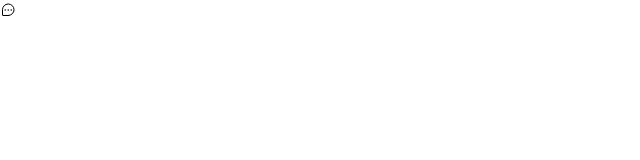
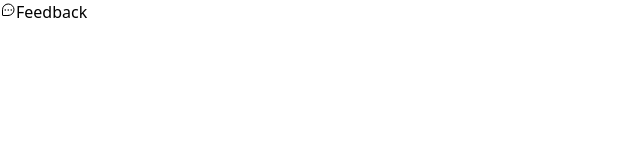
Before and after one commit to AlexMarquesAlves/NLW-8-return_impulse, a React (Vite) app: page / in a window 1280 px wide. Shown: the top 160 px of the page, without its empty margins (0-640 px from the left). Built offline with nearby package versions, Linux system fonts and the light colour scheme.

Commit message:
Feat: new span

```diff
--- a/src/components/Widget/index.tsx
+++ b/src/components/Widget/index.tsx
@@ -3,9 +3,11 @@ import { ChatTeardropDots } from "phosphor-react";
 export function Widget() {
   return (
     <div className="absolute bottom-5 right-5">
-      <button className="h-12 px-3 text-white rounded-full bg-brand-500">
+      <button className="flex items-center h-12 px-3 text-white rounded-full bg-brand-500">
         <ChatTeardropDots className="w-6 h-6" />
       </button>
+
+      <span>Feedback</span>
     </div>
   );
 }
```
